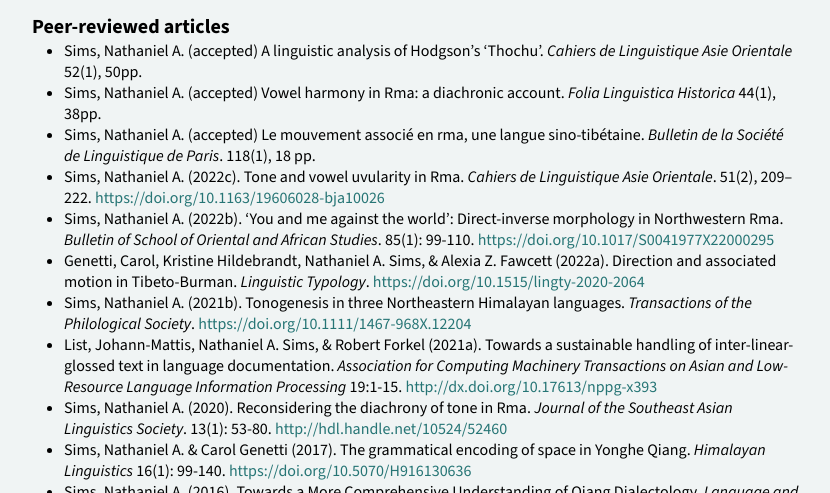
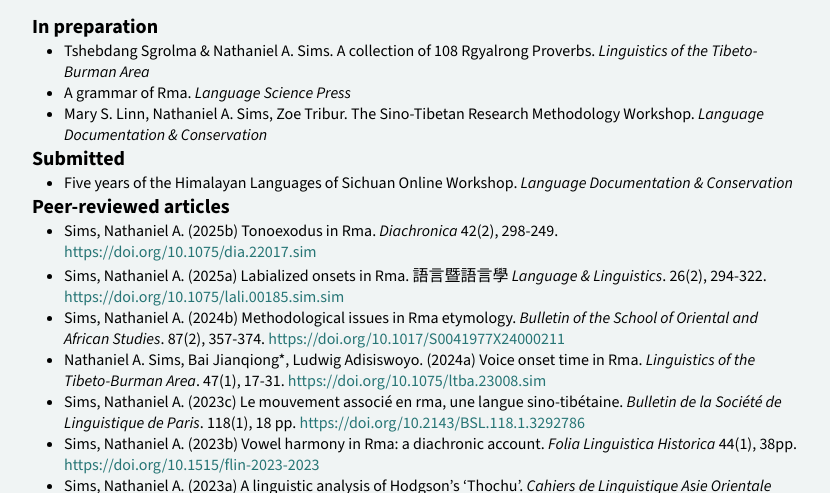
Before and after one commit to naasims/naasims.github.io, a plain HTML site: page sims_pub.html in a window 1280 px wide. Shown: the part 292-785 px from the top of the page, without its empty margins (224-1054 px from the left). Drawn offline with nearby package versions, Linux system fonts and the light colour scheme.

Commit message:
updated 26-Aug-25

```diff
--- a/sims_pub.html
+++ b/sims_pub.html
@@ -39,16 +39,46 @@
                     The following is a selected list of my publications:
                 </div>
                 <div>
+                    <h3>In preparation</h3>
+                    <ul>
+                        <li>
+                            Tshebdang Sgrolma & Nathaniel A. Sims. A collection of 108 Rgyalrong Proverbs. <i>Linguistics of the Tibeto-Burman Area</i>
+                        </li>
+                        <li>
+                            A grammar of Rma. <i>Language Science Press</i>
+                        </li>
+                        <li>
+                            Mary S. Linn, Nathaniel A. Sims, Zoe Tribur. The Sino-Tibetan Research Methodology Workshop. <i>Language Documentation & Conservation</i>
+                        </li>
+                    </ul>
+                    <h3>Submitted</h3>
+                    <ul>
+                        <li>
+                            Five years of the Himalayan Languages of Sichuan Online Workshop. <i>Language Documentation & Conservation</i>
+                        </li>
+                    </ul>
                     <h3>Peer-reviewed articles</h3>
                     <ul>
                         <li>
-                            Sims, Nathaniel A. (accepted) A linguistic analysis of Hodgson’s ‘Thochu’. <i>Cahiers de Linguistique Asie Orientale</i> 52(1), 50pp.
+                            Sims, Nathaniel A. (2025b) Tonoexodus in Rma. <i>Diachronica</i> 42(2), 298-249. <a href="https://doi.org/10.1075/dia.22017.sim">https://doi.org/10.1075/dia.22017.sim</a>
                         </li>
                         <li>
-                            Sims, Nathaniel A. (accepted) Vowel harmony in Rma: a diachronic account. <i>Folia Linguistica Historica</i> 44(1), 38pp.
+                            Sims, Nathaniel A. (2025a) Labialized onsets in Rma. 語言暨語言學 <i>Language & Linguistics</i>. 26(2), 294-322. <a href="https://doi.org/10.1075/lali.00185.sim.sim">https://doi.org/10.1075/lali.00185.sim.sim</a>
                         </li>
                         <li>
-                            Sims, Nathaniel A. (accepted) Le mouvement associé en rma, une langue sino-tibétaine. <i>Bulletin de la Société de Linguistique de Paris</i>. 118(1), 18 pp.
+                            Sims, Nathaniel A. (2024b) Methodological issues in Rma etymology. <i>Bulletin of the School of Oriental and African Studies</i>. 87(2), 357-374. <a href="https://doi.org/10.1017/S0041977X24000211">https://doi.org/10.1017/S0041977X24000211</a>
+                        </li>
+                        <li>
+                            Nathaniel A. Sims, Bai Jianqiong*, Ludwig Adisiswoyo. (2024a) Voice onset time in Rma. <i>Linguistics of the Tibeto-Burman Area</i>. 47(1), 17-31. <a href="https://doi.org/10.1075/ltba.23008.sim">https://doi.org/10.1075/ltba.23008.sim</a>
+                        </li>
+                        <li>
+                            Sims, Nathaniel A. (2023c) Le mouvement associé en rma, une langue sino-tibétaine. <i>Bulletin de la Société de Linguistique de Paris</i>. 118(1), 18 pp. <a href="https://doi.org/10.2143/BSL.118.1.3292786">https://doi.org/10.2143/BSL.118.1.3292786</a>
+                        </li>
+                        <li>
+                            Sims, Nathaniel A. (2023b) Vowel harmony in Rma: a diachronic account. <i>Folia Linguistica Historica</i> 44(1), 38pp. <a href="https://doi.org/10.1515/flin-2023-2023">https://doi.org/10.1515/flin-2023-2023</a>
+                        </li>
+                        <li>
+                            Sims, Nathaniel A. (2023a) A linguistic analysis of Hodgson’s ‘Thochu’. <i>Cahiers de Linguistique Asie Orientale</i> 52(1), 50pp. <a href="https://doi.org/10.1163/19606028-bja10030">https://doi.org/10.1163/19606028-bja10030</a>
                         </li>
                         <li>
                             Sims, Nathaniel A. (2022c). Tone and vowel uvularity in Rma. <i>Cahiers de Linguistique Asie Orientale</i>. 51(2), 209–222. <a href="https://doi.org/10.1163/19606028-bja10026">https://doi.org/10.1163/19606028-bja10026</a>
```
